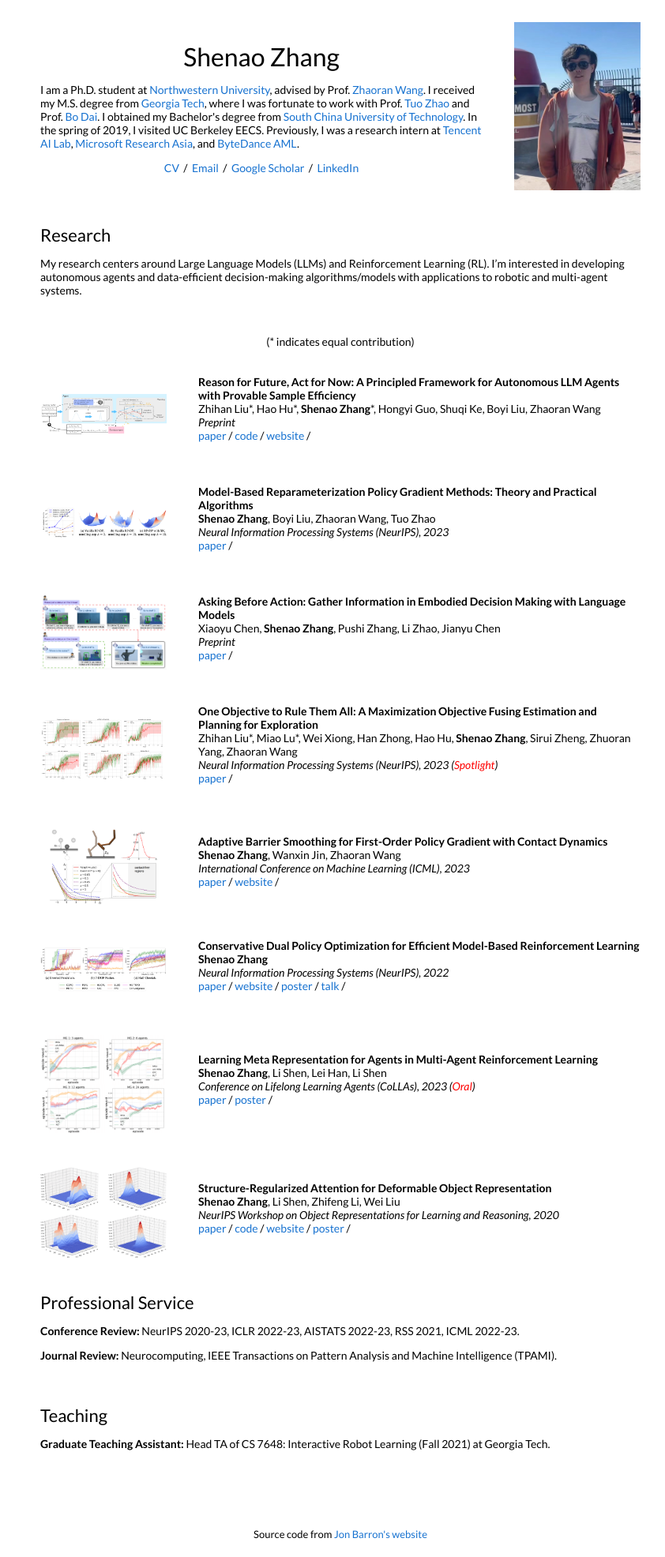
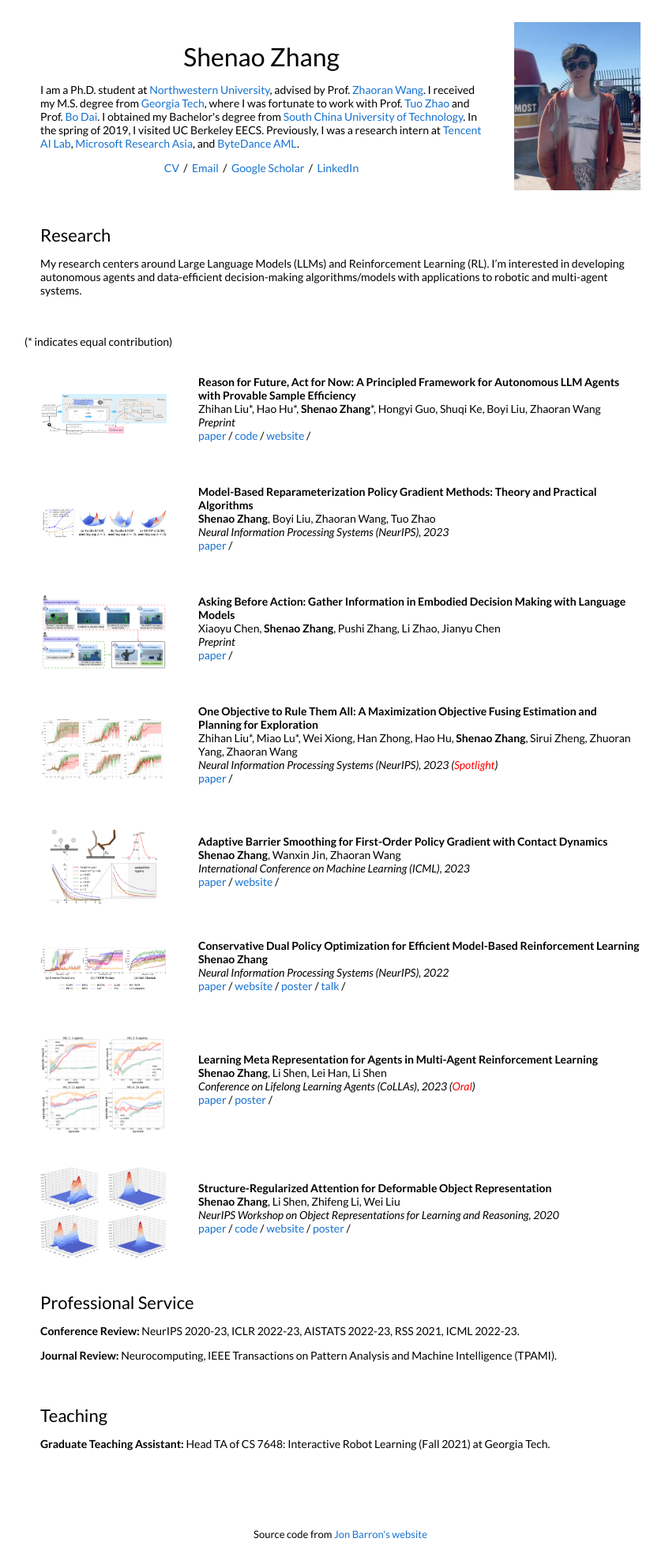
Before and after one commit to shenao-zhang/shenao-zhang.github.io, a Jekyll site: the page built from _posts/2023-09-01-rafa.markdown, in a window 1280 px wide. Shown: the whole page at 79% size, without its empty margins (209-1051 px from the left). Built offline with Jekyll 4.4.1, drawn with Linux system fonts in a browser that asks for light colours.

Commit message:
Update default.html

```diff
--- a/_layouts/default.html
+++ b/_layouts/default.html
@@ -62,9 +62,11 @@
           </tr>
         </table>
         <table style="width:100%;border:0px;border-spacing:0px;border-collapse:separate;margin-right:auto;margin-left:auto;">
-              <p style="text-align:center">
+              <div class="column is-four-fifths">
+              <p style="text-align:left">
                 (* indicates equal contribution)
               </p>
+              </div>
           {% for post in site.posts %}
           {% for cat in post.categories %}
           {% if cat == 'research' %}
```
